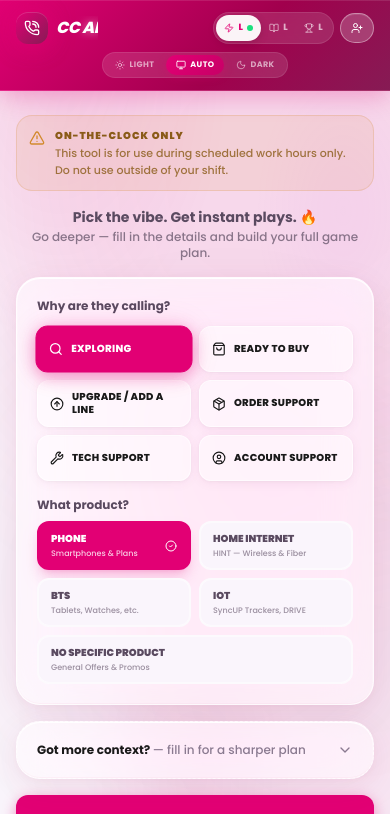
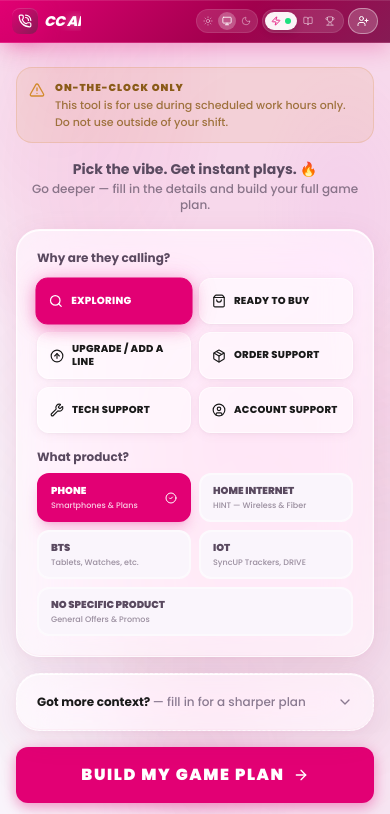
Before and after one commit to distractedhare/improved-robot, a React (Vite) app: page / in a window 390 px wide. Shown: the top 814 px of the page. Built offline with nearby package versions, Linux system fonts and the light colour scheme.

Commit message:
Update Header.tsx

```diff
--- a/src/components/Header.tsx
+++ b/src/components/Header.tsx
@@ -11,61 +11,65 @@
   onModeChange: (mode: AppMode) => void;
 }
 
+const MODES = [
+  { id: 'live' as const, icon: Zap, label: 'Live' },
+  { id: 'learn' as const, icon: BookOpen, label: 'Learn' },
+  { id: 'level-up' as const, icon: Trophy, label: 'Level Up' },
+];
+
+const THEMES = [
+  { id: 'light' as const, icon: Sun, label: 'Light' },
+  { id: 'auto' as const, icon: Monitor, label: 'Auto' },
+  { id: 'dark' as const, icon: Moon, label: 'Dark' },
+];
+
 export default function Header({ onReset, mode, themePreference, onThemeChange, onModeChange }: HeaderProps) {
   const handleNewCall = () => {
     onReset();
     if (mode !== 'live') onModeChange('live');
   };
 
-
   return (
     <header
-      className="sticky top-0 z-10 transition-all px-4 md:px-6 pb-3"
+      className="sticky top-0 z-10 transition-all px-3 sm:px-4 md:px-6 pb-2 sm:pb-3"
       style={{
-        paddingTop: 'calc(env(safe-area-inset-top, 0px) + 0.75rem)',
+        paddingTop: 'calc(env(safe-area-inset-top, 0px) + 0.5rem)',
         background: 'linear-gradient(135deg, #E20074 0%, #A1004D 60%, #861B54 100%)',
         backdropFilter: 'blur(20px)',
         borderBottom: '1px solid rgba(255,255,255,0.15)',
         boxShadow: '0 4px 24px rgba(226,0,116,0.3), 0 1px 0 rgba(255,255,255,0.1) inset',
       }}
     >
-      <div className="max-w-5xl mx-auto">
-        {/* Top row — Logo + Mode toggle + New Call */}
-        <div className="flex items-center justify-between gap-2">
-          {/* Logo */}
-          <div className="flex items-center gap-2 min-w-0">
+      <div className="max-w-5xl mx-auto flex items-center justify-between gap-2">
+        {/* Logo — compact */}
+        <div className="flex items-center gap-1.5 min-w-0">
           <div
-              className="p-2 md:p-2.5 rounded-xl shrink-0"
+            className="p-1.5 sm:p-2 rounded-lg sm:rounded-xl shrink-0"
             style={{
               background: 'linear-gradient(135deg, #E20074, #861B54)',
-                boxShadow: '0 4px 20px rgba(226,0,116,0.5), 0 0 30px rgba(226,0,116,0.3), inset 0 1px 0 rgba(255,255,255,0.15)',
+              boxShadow: '0 4px 20px rgba(226,0,116,0.5), inset 0 1px 0 rgba(255,255,255,0.15)',
             }}
           >
-              <PhoneCall className="w-4 h-4 md:w-5 md:h-5 text-white" />
+            <PhoneCall className="w-3.5 h-3.5 sm:w-4 sm:h-4 md:w-5 md:h-5 text-white" />
           </div>
-            <h1 className="text-base md:text-xl font-extrabold tracking-tight uppercase italic truncate" style={{ color: '#fff' }}>
-              <span className="hidden sm:inline">CustomerConnect </span>
+          <h1 className="text-sm sm:text-base md:text-xl font-extrabold tracking-tight uppercase italic truncate" style={{ color: '#fff' }}>
+            <span className="hidden sm:inline">CustomerConnect</span>
             <span className="sm:hidden">CC</span>
-              <span style={{ color: '#fff', textShadow: '0 0 10px rgba(255,255,255,0.5)' }}> AI</span>
+            <span style={{ textShadow: '0 0 10px rgba(255,255,255,0.5)' }}> AI</span>
           </h1>
         </div>
 
-          {/* Right controls */}
-          <div className="flex items-center gap-1.5 sm:gap-2 shrink-0">
-            {/* 3-state theme toggle — hidden on small screens, visible sm+ */}
+        {/* Controls — all in one row, sized to fit */}
+        <div className="flex items-center gap-1 sm:gap-1.5 shrink-0">
+          {/* Theme toggle — icons only on mobile, icons+label on sm+ */}
           <div
-              className="hidden sm:flex rounded-full p-0.5 gap-0.5"
+            className="flex rounded-full p-0.5 gap-px"
             style={{
               background: 'rgba(255,255,255,0.12)',
-                backdropFilter: 'blur(10px)',
               border: '1px solid rgba(255,255,255,0.1)',
             }}
           >
-              {([
-                { id: 'light' as const, icon: Sun, label: 'Light mode' },
-                { id: 'auto' as const, icon: Monitor, label: 'Auto (system)' },
-                { id: 'dark' as const, icon: Moon, label: 'Dark mode' },
-              ]).map((t) => (
+            {THEMES.map((t) => (
               <button
                 key={t.id}
                 type="button"
@@ -73,71 +77,66 @@
                 aria-label={t.label}
                 aria-pressed={themePreference === t.id}
                 title={t.label}
-                  className="focus-ring p-1.5 rounded-full transition-all"
+                className="focus-ring p-1 sm:p-1.5 rounded-full transition-all"
                 style={{
                   background: themePreference === t.id
-                      ? 'linear-gradient(135deg, #E20074, #C70066)'
+                    ? 'rgba(255,255,255,0.25)'
                     : 'transparent',
-                    color: themePreference === t.id ? '#fff' : 'rgba(255,255,255,0.6)',
-                    boxShadow: themePreference === t.id ? '0 2px 8px rgba(226,0,116,0.3)' : 'none',
+                  color: themePreference === t.id ? '#fff' : 'rgba(255,255,255,0.5)',
                 }}
               >
-                  <t.icon className="w-3 h-3" />
+                <t.icon className="w-2.5 h-2.5 sm:w-3 sm:h-3" />
               </button>
             ))}
           </div>
 
-            {/* Mode toggle */}
+          {/* Mode toggle — icon only on mobile, icon+label on sm+ */}
           <div
             className="flex rounded-full p-0.5"
             style={{
               background: 'rgba(255,255,255,0.12)',
-                backdropFilter: 'blur(10px)',
               border: '1px solid rgba(255,255,255,0.1)',
             }}
           >
-              {([
-                { id: 'live' as const, icon: Zap, label: 'Live' },
-                { id: 'learn' as const, icon: BookOpen, label: 'Learn' },
-                { id: 'level-up' as const, icon: Trophy, label: 'Level Up' },
-              ]).map((m) => (
+            {MODES.map((m) => (
               <button
                 key={m.id}
                 type="button"
                 onClick={() => onModeChange(m.id)}
+                aria-label={m.label}
                 aria-pressed={mode === m.id}
-                  className="focus-ring flex items-center gap-1 text-[9px] font-extrabold uppercase tracking-wider px-2 sm:px-2.5 py-1.5 rounded-full transition-all"
+                title={m.label}
+                className="focus-ring flex items-center gap-1 text-[9px] font-extrabold uppercase tracking-wider px-1.5 sm:px-2.5 py-1 sm:py-1.5 rounded-full transition-all"
                 style={{
                   background: mode === m.id
                     ? 'rgba(255,255,255,0.95)'
                     : 'transparent',
                   color: mode === m.id
                     ? '#E20074'
-                      : 'rgba(255,255,255,0.65)',
+                    : 'rgba(255,255,255,0.6)',
                   boxShadow: mode === m.id
                     ? '0 2px 8px rgba(0,0,0,0.15)'
                     : 'none',
                 }}
               >
                 <m.icon className="w-2.5 h-2.5" />
-                  <span className="hidden xs:inline">{m.label}</span>
-                  <span className="xs:hidden">{m.label.slice(0, 1)}</span>
+                <span className="hidden sm:inline">{m.label}</span>
                 {m.id === 'live' && mode === 'live' && <span className="w-1.5 h-1.5 rounded-full bg-green-400 animate-pulse" />}
               </button>
             ))}
           </div>
 
-            {/* New Call */}
+          {/* New Call — icon only on mobile */}
           <button
             type="button"
             onClick={handleNewCall}
-              className="focus-ring flex items-center gap-1.5 text-[10px] font-extrabold px-2.5 sm:px-4 py-2 rounded-full transition-all uppercase tracking-widest"
+            aria-label="New Call"
+            title="New Call"
+            className="focus-ring flex items-center gap-1 text-[10px] font-extrabold px-2 sm:px-3 md:px-4 py-1.5 sm:py-2 rounded-full transition-all uppercase tracking-widest"
             style={{
               border: '1.5px solid rgba(255,255,255,0.4)',
               color: '#fff',
               background: 'rgba(255,255,255,0.2)',
-                backdropFilter: 'blur(10px)',
-                boxShadow: 'inset 0 1px 0 rgba(255,255,255,0.1)',
             }}
             onMouseEnter={(e) => { e.currentTarget.style.background = 'rgba(255,255,255,0.3)'; }}
             onMouseLeave={(e) => { e.currentTarget.style.background = 'rgba(255,255,255,0.2)'; }}
@@ -147,44 +146,6 @@
           </button>
         </div>
       </div>
-
-        {/* Mobile-only theme row — only shows on small screens */}
-        <div className="flex sm:hidden items-center justify-center mt-2">
-          <div
-            className="flex rounded-full p-0.5 gap-0.5"
-            style={{
-              background: 'rgba(255,255,255,0.12)',
-              backdropFilter: 'blur(10px)',
-              border: '1px solid rgba(255,255,255,0.1)',
-            }}
-          >
-            {([
-              { id: 'light' as const, icon: Sun, label: 'Light' },
-              { id: 'auto' as const, icon: Monitor, label: 'Auto' },
-              { id: 'dark' as const, icon: Moon, label: 'Dark' },
-            ]).map((t) => (
-              <button
-                key={t.id}
-                type="button"
-                onClick={() => onThemeChange(t.id)}
-                aria-label={t.label}
-                aria-pressed={themePreference === t.id}
-                className="focus-ring flex items-center gap-1 px-2.5 py-1 rounded-full transition-all text-[8px] font-bold uppercase tracking-wider"
-                style={{
-                  background: themePreference === t.id
-                    ? 'linear-gradient(135deg, #E20074, #C70066)'
-                    : 'transparent',
-                  color: themePreference === t.id ? '#fff' : 'rgba(255,255,255,0.6)',
-                  boxShadow: themePreference === t.id ? '0 2px 8px rgba(226,0,116,0.3)' : 'none',
-                }}
-              >
-                <t.icon className="w-2.5 h-2.5" />
-                {t.label}
-              </button>
-            ))}
-          </div>
-        </div>
-      </div>
     </header>
   );
 }
```
Lines whose indentation alone changed are shown as unchanged.
